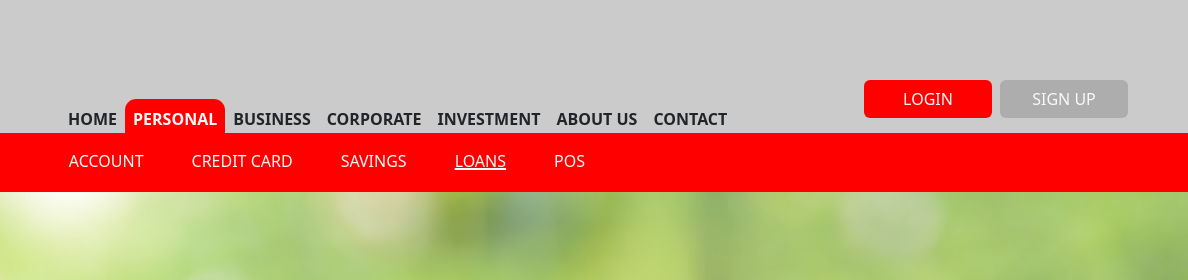
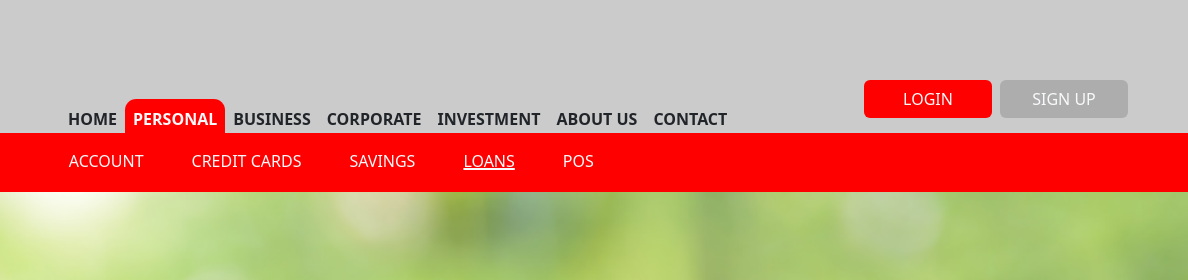
Before and after one commit to xxxSkypper/Boostrap-websites, a website: page Personal4Page.html in a window 1280 px wide. Shown: the top 280 px of the page, 92-1280 px from the left. Drawn offline with nearby package versions, Linux system fonts and the light colour scheme.

Commit message:
second commit

```diff
--- a/Personal4Page.html
+++ b/Personal4Page.html
@@ -65,7 +65,7 @@
                             <p >ACCOUNT</p>
                         </div>
                         <div>
-                            <p>CREDIT CARD</p>
+                            <p>CREDIT CARDS</p>
                         </div>
                         <div>
                             <p>SAVINGS</p>
```
